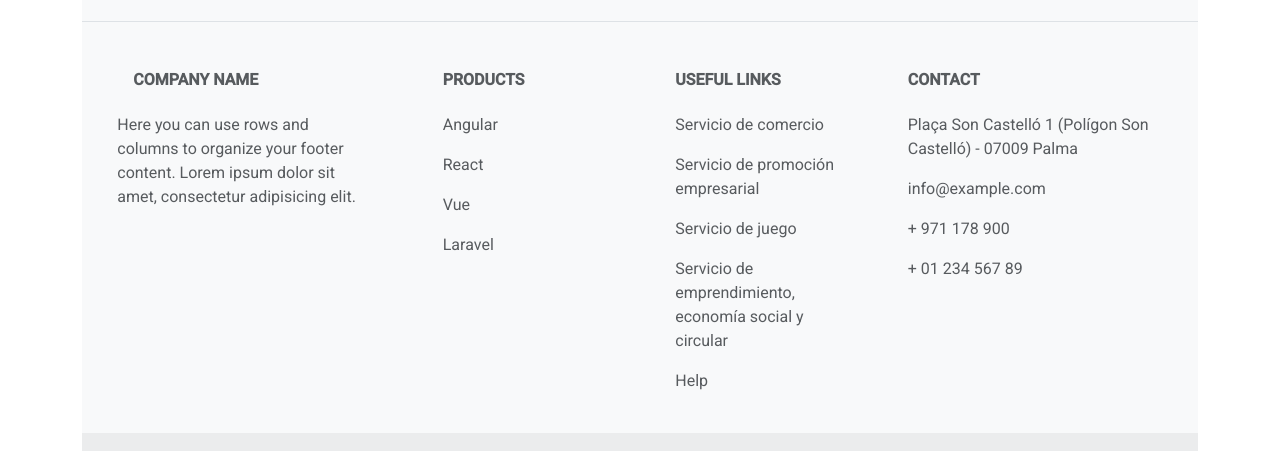
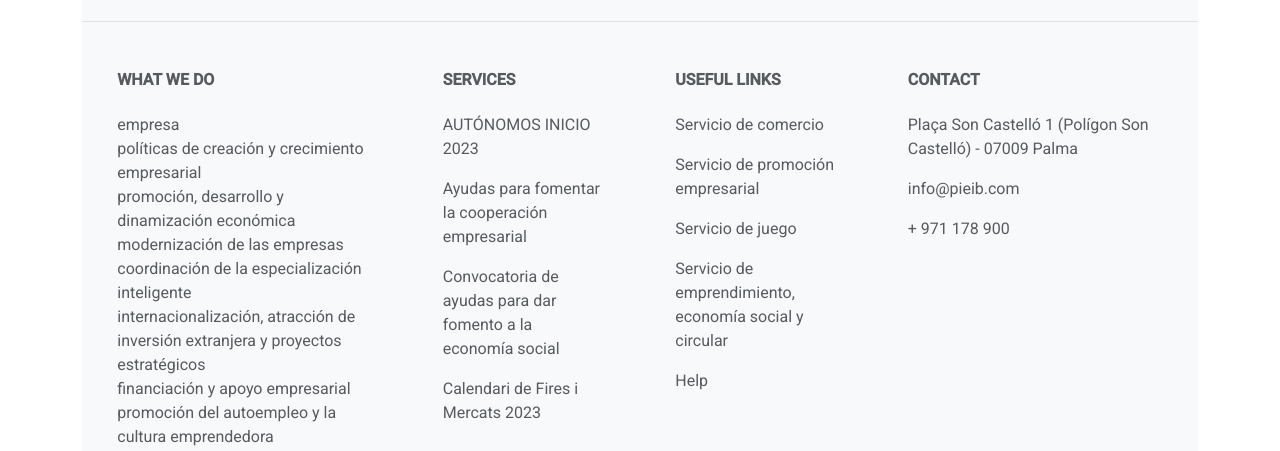
Before and after one commit to ignaciollado/pieib, an Angular app: page / in a window 1280 px wide. Shown: the part 187-638 px from the top of the page. Built offline with nearby package versions, Linux system fonts and the light colour scheme; no server answers.

Commit message:
he modificado las cards y el footer

```diff
--- a/src/app/Components/footer/footer.component.html
+++ b/src/app/Components/footer/footer.component.html
@@ -42,11 +42,23 @@
           <div class="col-md-3 col-lg-4 col-xl-3 mx-auto mb-4">
             <!-- Content -->
             <h6 class="text-uppercase fw-bold mb-4">
-              <i class="fas fa-gem me-3"></i>Company name
+              WHAT WE DO
             </h6>
             <p>
-              Here you can use rows and columns to organize your footer content. Lorem ipsum
-              dolor sit amet, consectetur adipisicing elit.
+              empresa<br>
+              políticas de creación y crecimiento empresarial<br>
+              promoción, desarrollo y dinamización económica<br>
+              modernización de las empresas<br>
+              coordinación de la especialización inteligente<br>
+              internacionalización, atracción de inversión extranjera y proyectos estratégicos<br>
+              financiación y apoyo empresarial<br>
+              promoción del autoempleo y la cultura emprendedora<br>
+              gestión, fomento y difusión de los modelos de economía social y autoempleo, entre los que destacan las sociedades cooperativas, las sociedades laborales y los autónomos<br>
+              registros públicos de empresas y asociaciones empresariales de la economía social y del trabajo autónomo<br>
+              coordinación y gestión de la implantación de un sistema de gestión ética y socialmente responsable con la asunción del Sistema Balear de Responsabilidad Social Corporativa de Empresas<br>
+              comercio interior<br>
+              equipamientos comerciales<br> ferias<br> artesanía<br> cámaras de comercio<br> política de precios comerciales<br>
+              fomento en materia de comercio<br> casinos, juegos y apuestas.
             </p>
           </div>
           <!-- Grid column -->
@@ -55,19 +67,19 @@
           <div class="col-md-2 col-lg-2 col-xl-2 mx-auto mb-4">
             <!-- Links -->
             <h6 class="text-uppercase fw-bold mb-4">
-              Products
+              SERVICES
             </h6>
             <p>
-              <a href="#!" class="text-reset">Angular</a>
+              <a href="https://www.caib.es/govern/sac/fitxa.do?codi=5542954&coduo=57&lang=ca" class="text-reset">AUTÓNOMOS INICIO 2023 </a>
             </p>
             <p>
-              <a href="#!" class="text-reset">React</a>
+              <a href="https://www.caib.es/govern/sac/fitxa.do?codi=5628827&coduo=57&lang=es" class="text-reset">Ayudas para fomentar la cooperación empresarial </a>
             </p>
             <p>
-              <a href="#!" class="text-reset">Vue</a>
+              <a href="https://www.caib.es/govern/sac/fitxa.do?codi=5702737&coduo=57&lang=es" class="text-reset">Convocatoria de ayudas para dar fomento a la economía social</a>
             </p>
             <p>
-              <a href="#!" class="text-reset">Laravel</a>
+              <a href="https://www.caib.es/govern/sac/fitxa.do?codi=5509323&coduo=57&lang=es" class="text-reset">Calendari de Fires i Mercats 2023 </a>
             </p>
           </div>
           <!-- Grid column -->
@@ -101,9 +113,8 @@
             <!-- Links -->
             <h6 class="text-uppercase fw-bold mb-4">Contact</h6>
             <p>Plaça Son Castelló 1 (Polígon Son Castelló) - 07009 Palma</p>
-            <p>info@example.com</p>
+            <p>info@pieib.com</p>
             <p>+ 971 178 900</p>
-            <p>+ 01 234 567 89</p>
           </div>
           <!-- Grid column -->
         </div>
--- a/src/app/Components/home/home.component.html
+++ b/src/app/Components/home/home.component.html
@@ -13,8 +13,10 @@
               <span *ngIf="!isNew" class="position-absolute top-0 start-100 translate-middle badge rounded-pill bg-warning">NEW</span>
               <h5 class="card-title">{{ homeContentItem.title.rendered }}</h5>
               <p class="card-text">This is a longer card with supporting text below as a natural lead-in to additional content. This content is a little bit longer.</p>
-              <a href="#" class="btn mr-2"><i class="fas fa-link"></i> Visit Site</a>
-              <a href="#" class="btn "><i class="fab fa-github"></i> More info</a>
+              <div class="input-group mb-3">
+                <a href="#" class="btn mr-2"><i class="fas fa-link"></i> Visit Site</a>
+                <a href="#" class="btn "><i class="fab fa-github"></i> More info</a>
+              </div>
             </div>
           </div>
         </div>
--- a/src/app/Components/home/home.component.scss
+++ b/src/app/Components/home/home.component.scss
@@ -69,7 +69,7 @@ a {
   }
 
   .btn {
-    border: 5px solid #fff !important;
+    border: 2px solid #fff !important;
     border-image-slice: 1;
 
     background: var(--gradient) !important;
@@ -88,3 +88,7 @@ a {
     box-shadow: #9e0c0c 1px 0 10px;
     text-decoration: underline;
   }
+
+  .input-group{
+    justify-content: center;
+  }
--- a/src/styles.scss
+++ b/src/styles.scss
@@ -10,3 +10,11 @@ a {
 a:hover {
     color:#cc073c!important;
 }
+
+.translate-middle {
+  transform: translate(-110%, -50%) !important;
+}
+
+.rounded-pill {
+  border-radius: 3px !important;
+}
```
